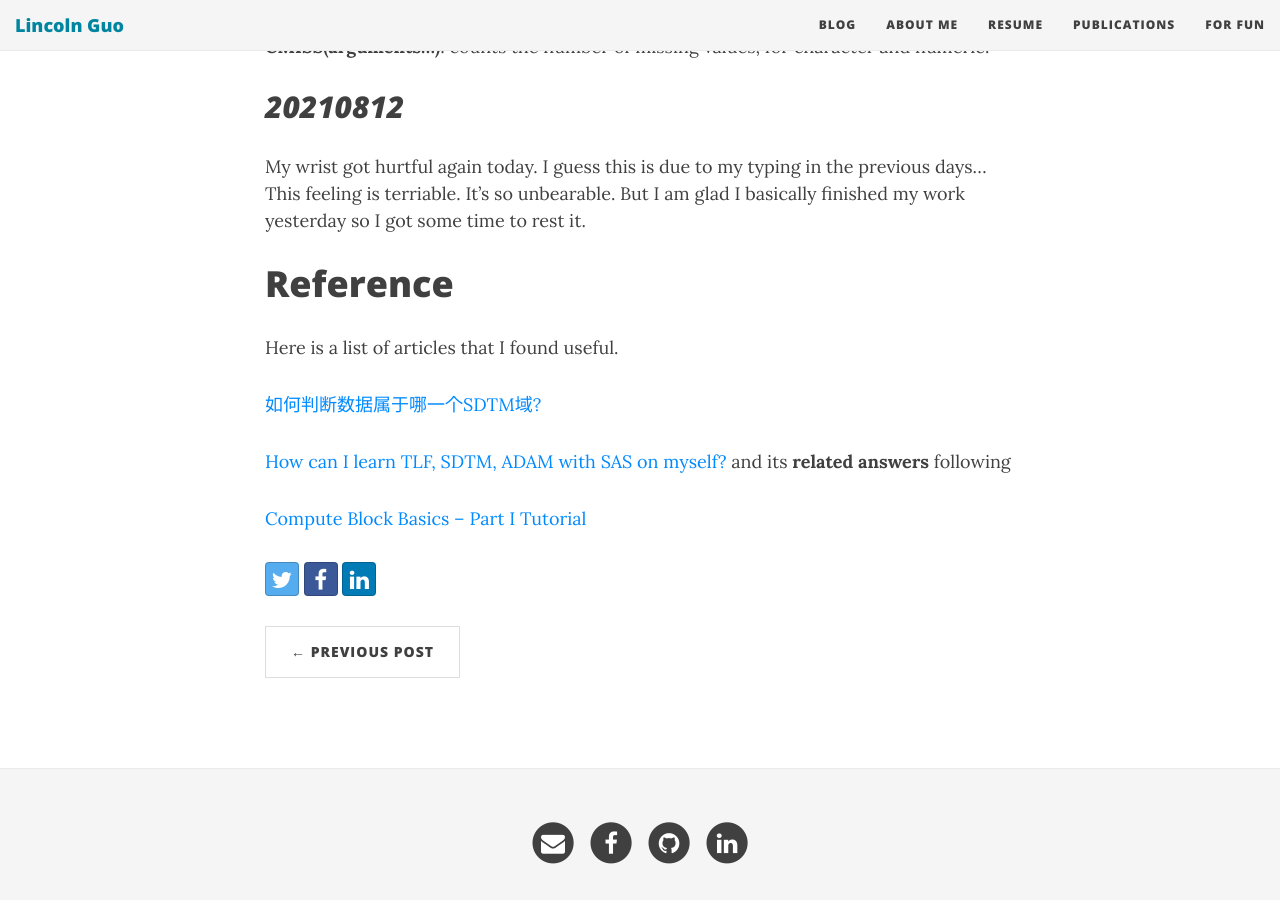
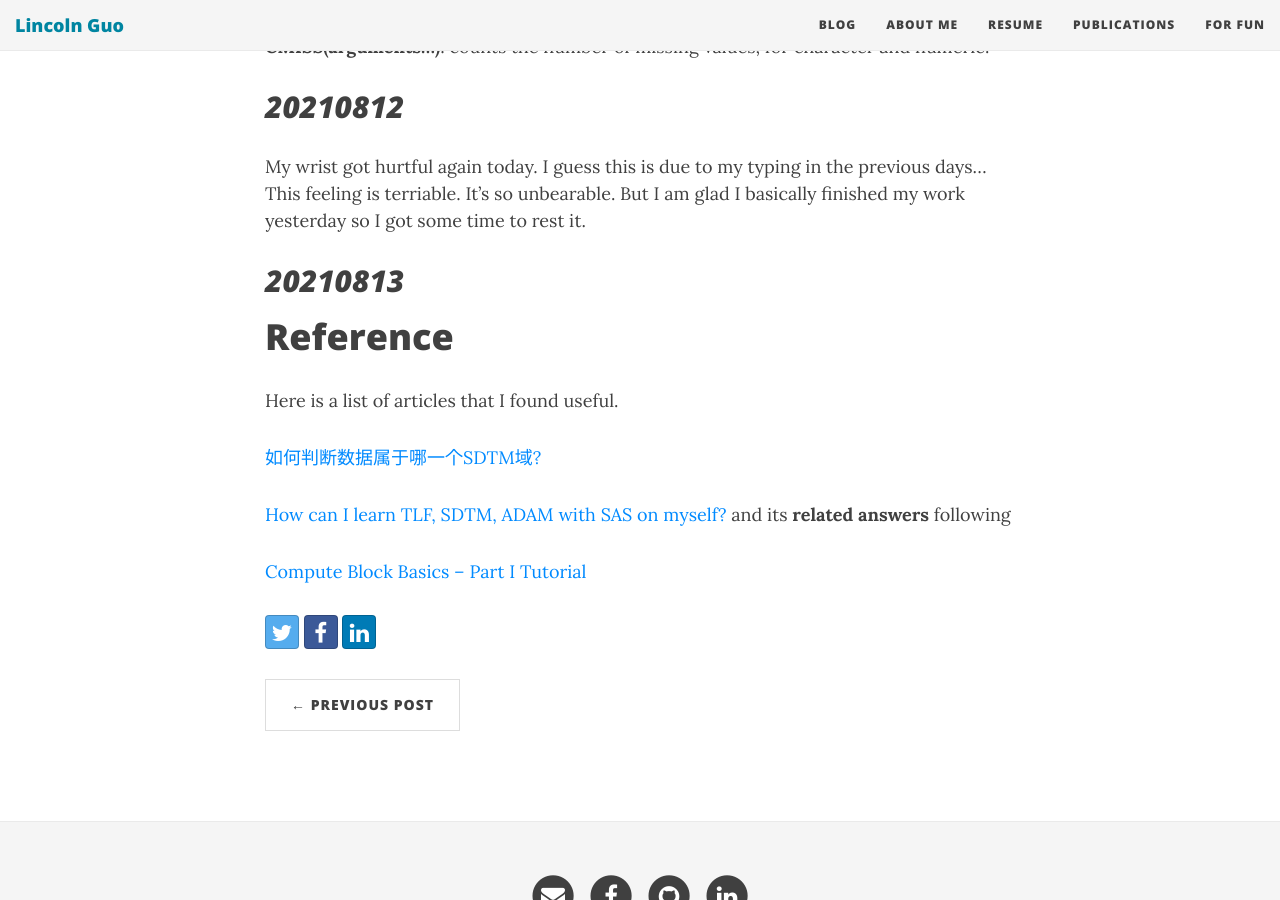
Before and after one commit to LinyiGuo96/LinyiGuo96.github.io, a Jekyll site: the page built from _posts/2021-06-16-SAS-Clinical-Trial-Study-Notes.md, in a window 1280 px wide and 900 px high, scrolled down 21322 px. Built offline with Jekyll 4.4.1, drawn with Linux system fonts in a browser that asks for light colours; nearby versions of some CDN libraries; comment, search, counter and statistics services are not loaded.

Commit message:
Update 2021-06-16-SAS-Clinical-Trial-Study-Notes.md

```diff
--- a/_posts/2021-06-16-SAS-Clinical-Trial-Study-Notes.md
+++ b/_posts/2021-06-16-SAS-Clinical-Trial-Study-Notes.md
@@ -615,6 +615,7 @@ FILE file-specification <device-type> <options> <operating-environment-options>;
 
 My wrist got hurtful again today. I guess this is due to my typing in the previous days... This feeling is terriable. It's so unbearable. But I am glad I basically finished my work yesterday so I got some time to rest it.
 
+## _20210813_
 
 
 
```
